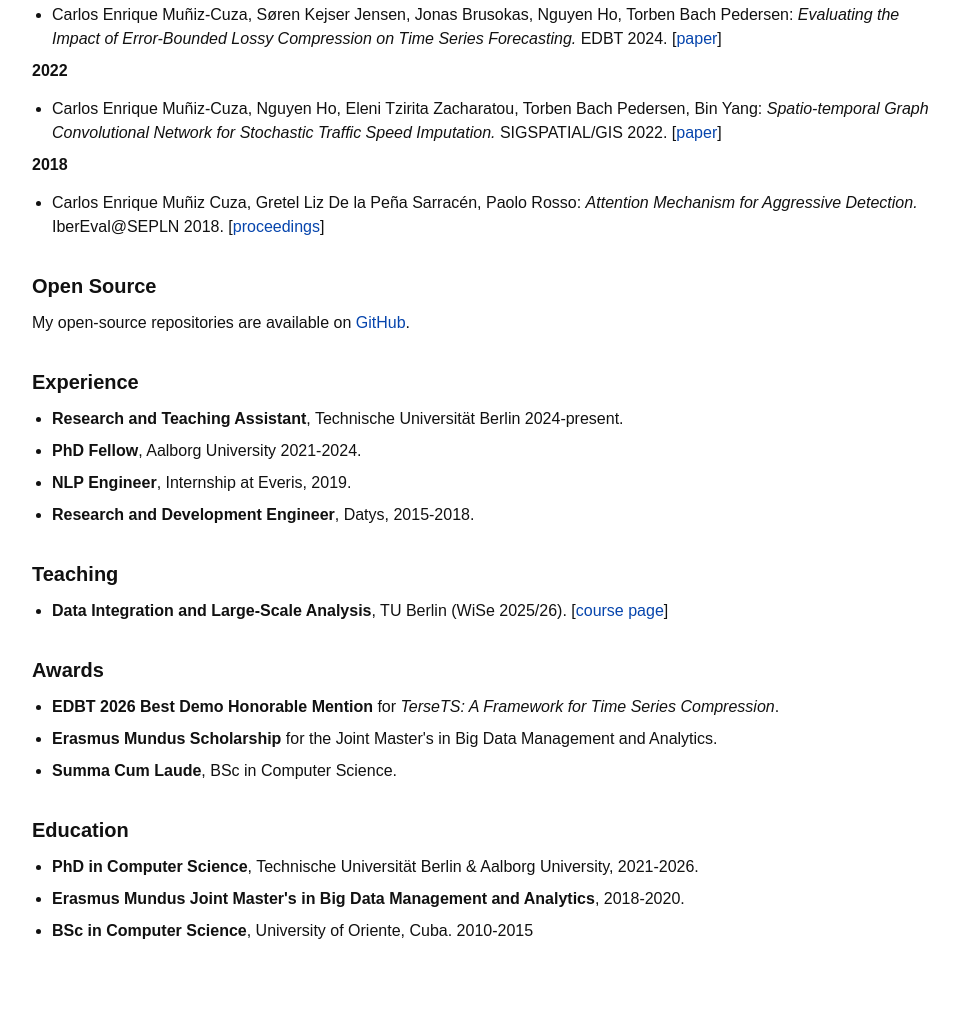
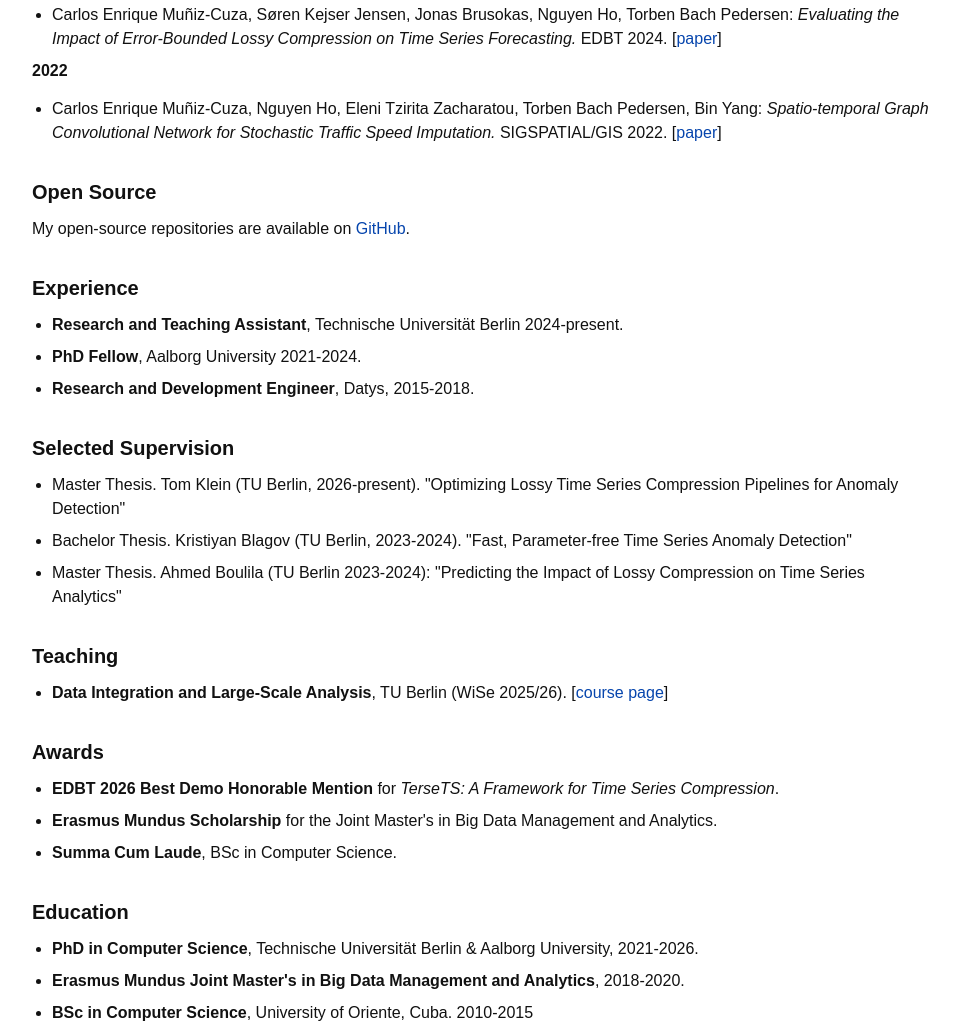
Before and after one commit to cmcuza/cmcuza.github.io, a plain HTML site: page index.html in a window 1280 px wide. Shown: the part 1053-2081 px from the top of the page, without its empty margins (158-1117 px from the left). Drawn offline with Linux system fonts and the light colour scheme.

Commit message:
Add supervision

```diff
--- a/index.html
+++ b/index.html
@@ -94,7 +94,7 @@
   <div class="page">
     <div class="top">
       <div>
-        <h1>Dr. Carlos E. Muñiz Cuza</h1>
+        <h1>Carlos E. Muñiz Cuza</h1>
         <p class="muted">AI Research Engineer · Machine Learning Systems · Time Series Compression · Time Series Analytics</p>
 
         <p>
@@ -185,15 +185,6 @@
         [<a href="https://dl.acm.org/doi/10.1145/3557915.3560948" target="_blank" rel="noreferrer">paper</a>]
       </li>
     </ul>
-    <p><strong>2018</strong></p>
-    <ul>
-      <li>
-        Carlos Enrique Muñiz Cuza, Gretel Liz De la Peña Sarracén, Paolo Rosso:
-        <em>Attention Mechanism for Aggressive Detection.</em> IberEval@SEPLN 2018.
-        [<a href="https://ceur-ws.org/Vol-2150/" target="_blank" rel="noreferrer">proceedings</a>]
-      </li>
-    </ul>
-
     <h2>Open Source</h2>
     <p>
       My open-source repositories are available on
@@ -204,8 +195,19 @@
     <ul>
       <li><strong>Research and Teaching Assistant</strong>, Technische Universität Berlin 2024-present.</li>
       <li><strong>PhD Fellow</strong>, Aalborg University 2021-2024.</li>
-      <li><strong>NLP Engineer</strong>, Internship at Everis, 2019.</li>
+      <!-- <li><strong>NLP Engineer</strong>, Internship at Everis, 2019.</li> -->
       <li><strong>Research and Development Engineer</strong>, Datys, 2015-2018.</li>
+    </ul>
+
+    <h2>Selected Supervision</h2>
+    <ul>
+      <li>Master Thesis. Tom Klein (TU Berlin, 2026-present). "Optimizing Lossy Time Series Compression Pipelines for Anomaly Detection"</li>
+    </ul>
+    <ul>
+      <li>Bachelor Thesis. Kristiyan Blagov (TU Berlin, 2023-2024). "Fast, Parameter-free Time Series Anomaly Detection"</li>
+    </ul>
+    <ul>
+      <li>Master Thesis. Ahmed Boulila (TU Berlin 2023-2024): "Predicting the Impact of Lossy Compression on Time Series Analytics"</li>
     </ul>
 
     <h2>Teaching</h2>
```
